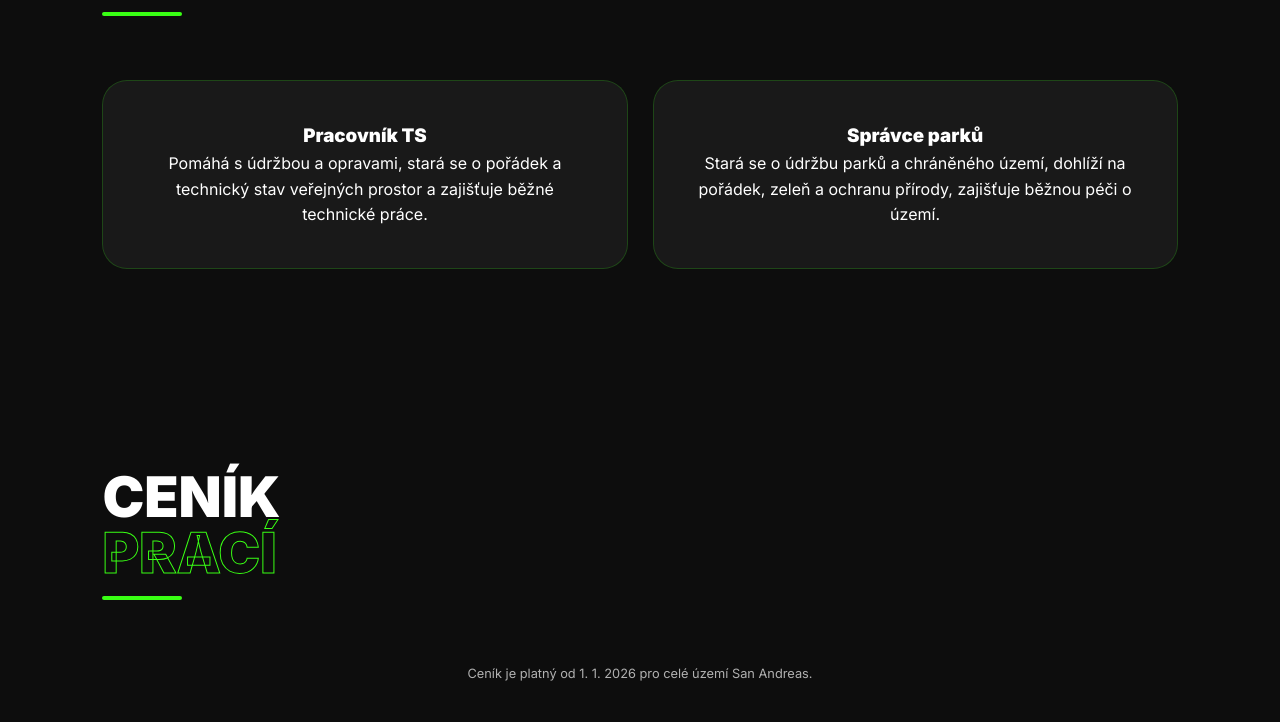
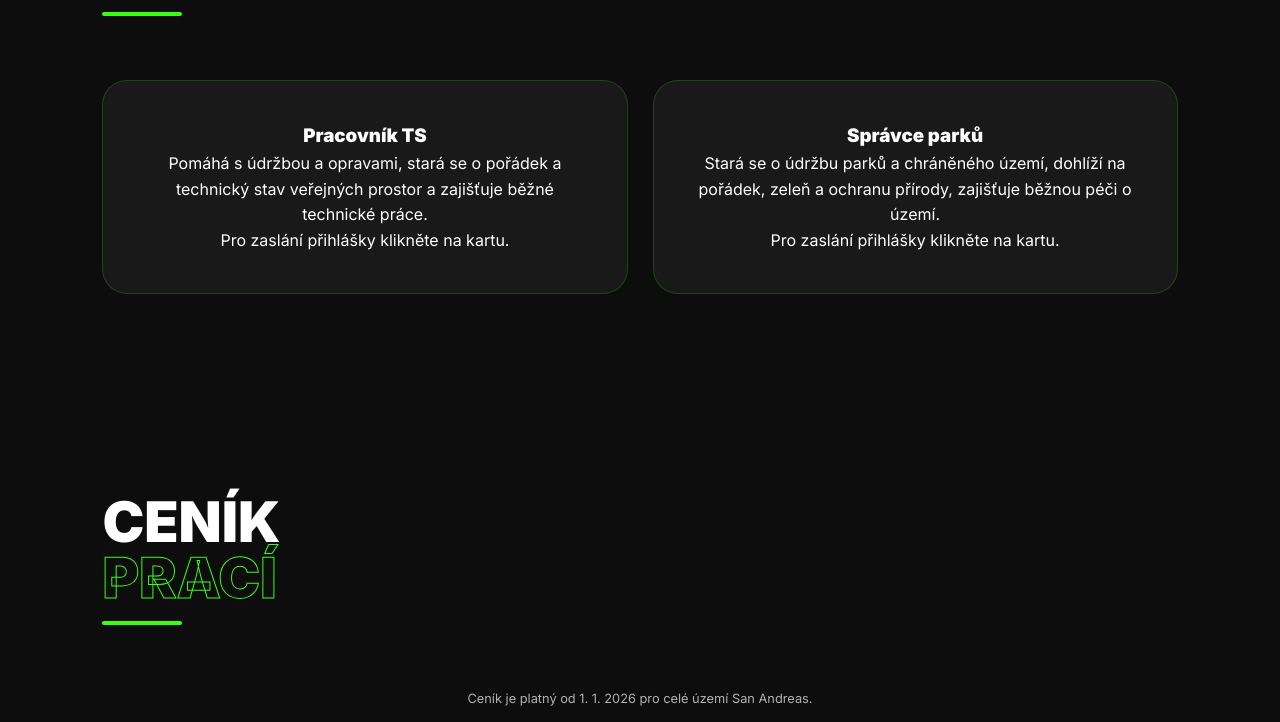
Before and after one commit to brumiik/brumiik.github.io, a plain HTML site: page tsrc/index.html in a window 1280 px wide. Shown: the part 3770-4492 px from the top of the page. Drawn offline with Linux system fonts and the light colour scheme.

Commit message:
Update index.html

```diff
--- a/tsrc/index.html
+++ b/tsrc/index.html
@@ -209,8 +209,8 @@
 <section class="nabor" id="join">
     <div class="section-header"><h2>PŘIDEJ SE <span>K NÁM</span></h2><div class="line"></div></div>
     <div class="job-cards">
-        <div class="job-card" onclick="openForm('Technické služby')"><h3>Pracovník TS</h3><p>Pomáhá s údržbou a opravami, stará se o pořádek a technický stav veřejných prostor a zajišťuje běžné technické práce.</p></div>
-        <div class="job-card" onclick="openForm('Správa parků')"><h3>Správce parků</h3><p>Stará se o údržbu parků a chráněného území, dohlíží na pořádek, zeleň a ochranu přírody, zajišťuje běžnou péči o území.</p></div>
+        <div class="job-card" onclick="openForm('Technické služby')"><h3>Pracovník TS</h3><p>Pomáhá s údržbou a opravami, stará se o pořádek a technický stav veřejných prostor a zajišťuje běžné technické práce.</p><p>Pro zaslání přihlášky klikněte na kartu.</p></div>
+        <div class="job-card" onclick="openForm('Správa parků')"><h3>Správce parků</h3><p>Stará se o údržbu parků a chráněného území, dohlíží na pořádek, zeleň a ochranu přírody, zajišťuje běžnou péči o území.</p><p>Pro zaslání přihlášky klikněte na kartu.</p></div>
     </div>
 
     <div id="form-section">
```
